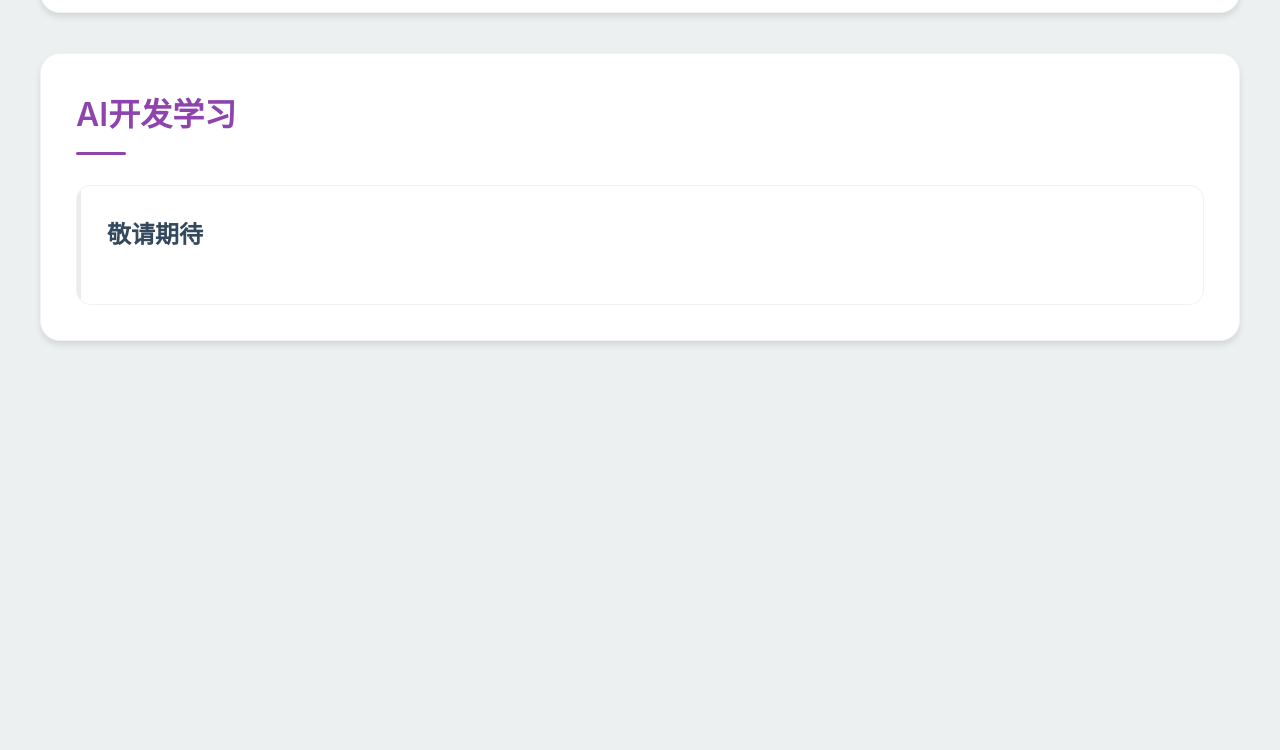
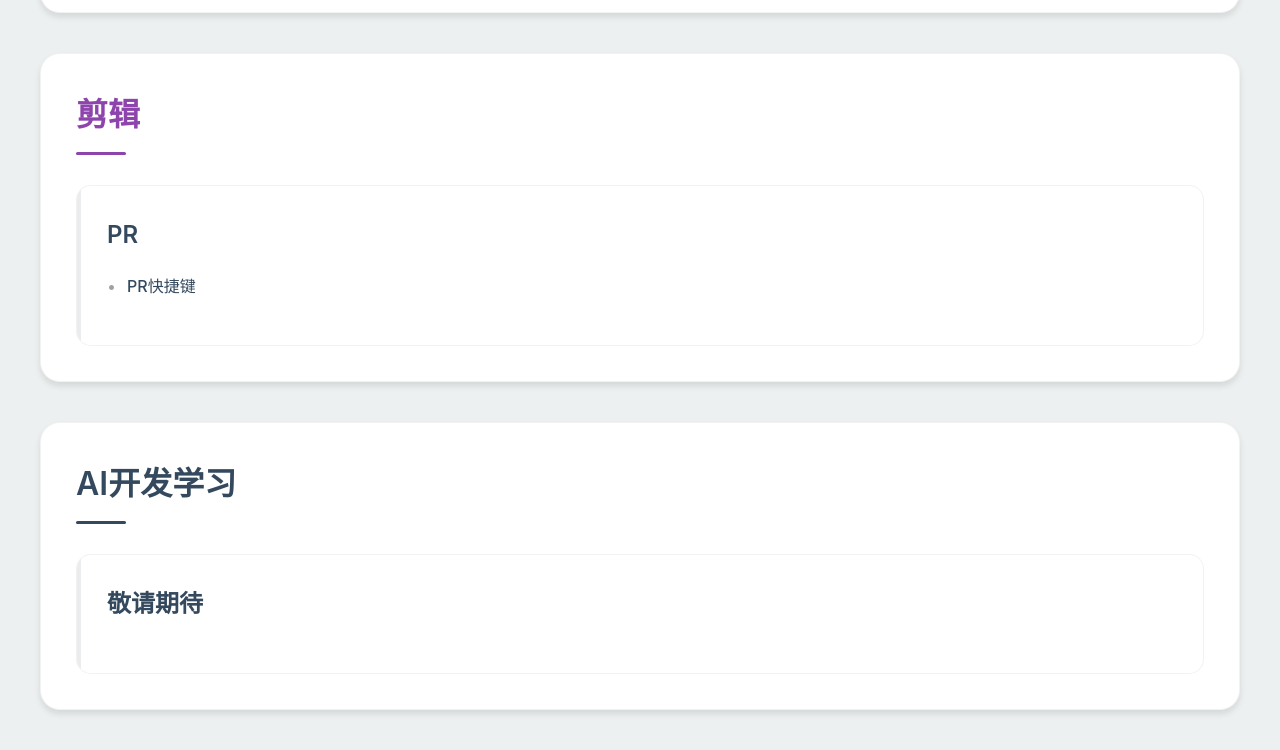
Before and after one commit to XiaoQi799/AIGC-, a plain HTML site: page index.html in a window 1280 px wide. Shown: the part 1135-1885 px from the top of the page. Before the commit the page ends 1516 px from the top, so only its background shows below. Drawn offline with Linux system fonts and the light colour scheme.

Commit message:
Update index.html

```diff
--- a/index.html
+++ b/index.html
@@ -282,6 +282,18 @@
         </div>
 
         <div class="section">
+            <h2>剪辑</h2>
+            <div class="content-grid">
+                <div class="card">
+                    <h3>PR</h3>
+                    <ul>
+                        <li><a href="./Study/Premiere.html">PR快捷键</a></li>
+                    </ul>
+                </div>
+            </div>
+        </div>
+
+        <div class="section">
             <h2>AI开发学习</h2>
             <div class="content-grid">
                 <div class="card">
```
